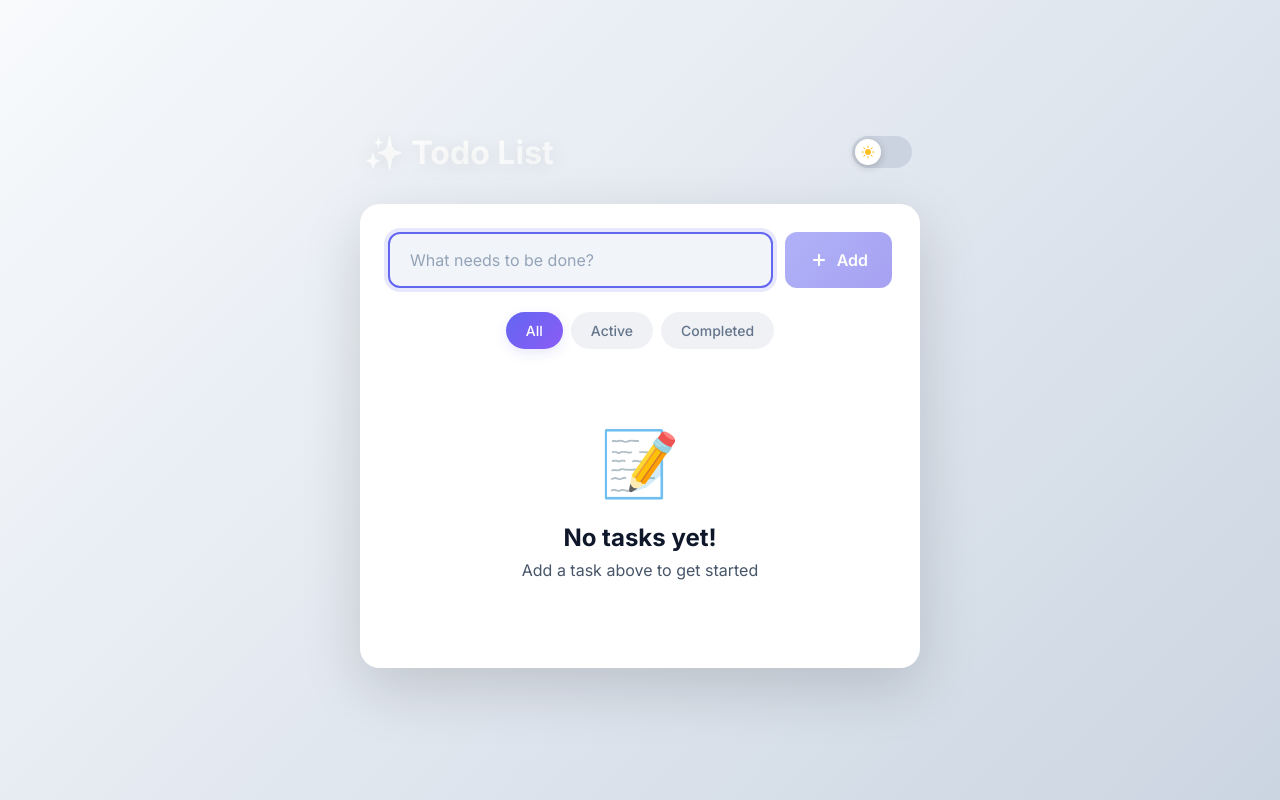
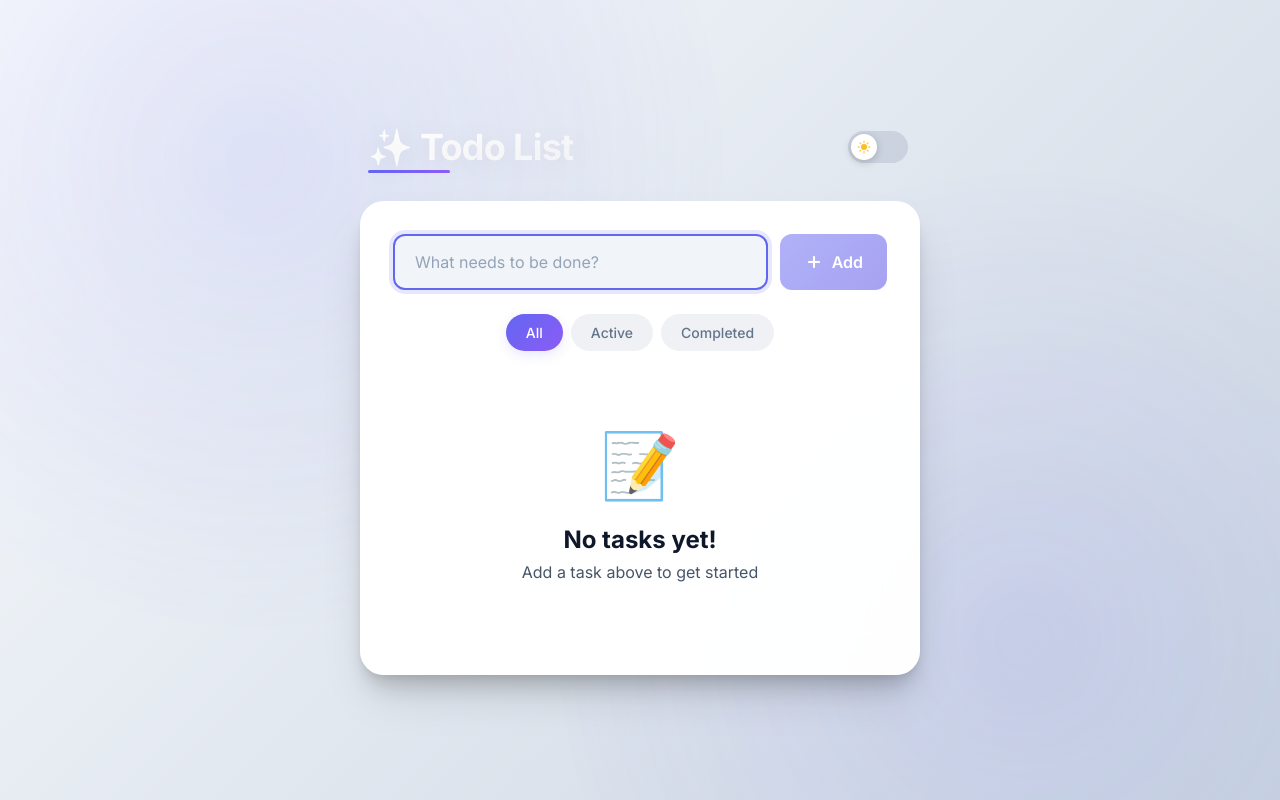
Before and after one commit to caden-cjs/cool-todo-app, a React (Vite) app: page / in a window 1280 px wide. Built offline with nearby package versions, Linux system fonts and the light colour scheme.

Commit message:
style: improve global styles with animations and glow effects

```diff
--- a/src/index.css
+++ b/src/index.css
@@ -11,7 +11,25 @@ body {
   min-height: 100vh;
   background: var(--bg-primary);
   color: var(--text-primary);
-  transition: background 0.3s ease;
+  transition: background 0.5s ease, color 0.3s ease;
+  position: relative;
+  overflow-x: hidden;
+}
+
+/* Subtle animated background pattern */
+body::before {
+  content: '';
+  position: fixed;
+  top: 0;
+  left: 0;
+  right: 0;
+  bottom: 0;
+  background:
+    radial-gradient(circle at 20% 20%, var(--glow-color) 0%, transparent 40%),
+    radial-gradient(circle at 80% 80%, var(--glow-color) 0%, transparent 40%);
+  opacity: 0.3;
+  pointer-events: none;
+  z-index: 0;
 }
 
 #root {
@@ -21,11 +39,25 @@ body {
   align-items: center;
   justify-content: center;
   padding: 20px;
+  position: relative;
+  z-index: 1;
 }
 
 .app {
   width: 100%;
   max-width: 560px;
+  animation: fadeInUp 0.8s cubic-bezier(0.16, 1, 0.3, 1);
+}
+
+@keyframes fadeInUp {
+  from {
+    opacity: 0;
+    transform: translateY(40px);
+  }
+  to {
+    opacity: 1;
+    transform: translateY(0);
+  }
 }
 
 .app-header {
@@ -33,21 +65,46 @@ body {
   justify-content: space-between;
   align-items: center;
   margin-bottom: 32px;
-  padding: 0 4px;
+  padding: 0 8px;
+  animation: slideDown 0.6s cubic-bezier(0.16, 1, 0.3, 1);
+}
+
+@keyframes slideDown {
+  from {
+    opacity: 0;
+    transform: translateY(-20px);
+  }
+  to {
+    opacity: 1;
+    transform: translateY(0);
+  }
 }
 
 .app-title {
-  font-size: 32px;
-  font-weight: 700;
-  background: linear-gradient(135deg, #fff 0%, rgba(255, 255, 255, 0.8) 100%);
+  font-size: 36px;
+  font-weight: 800;
+  letter-spacing: -0.02em;
+  background: linear-gradient(135deg, #ffffff 0%, rgba(255, 255, 255, 0.9) 50%, rgba(255, 255, 255, 0.7) 100%);
   -webkit-background-clip: text;
   -webkit-text-fill-color: transparent;
   background-clip: text;
-  text-shadow: 0 2px 20px rgba(0, 0, 0, 0.1);
+  text-shadow: 0 4px 30px rgba(0, 0, 0, 0.1);
+  position: relative;
+}
+
+.app-title::after {
+  content: '';
+  position: absolute;
+  bottom: -4px;
+  left: 0;
+  width: 40%;
+  height: 3px;
+  background: var(--accent-gradient);
+  border-radius: 2px;
 }
 
 [data-theme="dark"] .app-title {
-  background: linear-gradient(135deg, #818cf8 0%, #c084fc 100%);
+  background: linear-gradient(135deg, #818cf8 0%, #a78bfa 50%, #c4b5fd 100%);
   -webkit-background-clip: text;
   -webkit-text-fill-color: transparent;
   background-clip: text;
@@ -55,22 +112,45 @@ body {
 
 .app-card {
   background: var(--bg-card);
-  border-radius: 20px;
-  padding: 28px;
-  box-shadow: 0 20px 60px rgba(0, 0, 0, 0.15);
-  backdrop-filter: blur(10px);
-  animation: slideUp 0.6s ease;
+  border-radius: 24px;
+  padding: 32px;
+  box-shadow:
+    0 4px 6px -1px rgba(0, 0, 0, 0.05),
+    0 10px 15px -3px rgba(0, 0, 0, 0.08),
+    0 20px 25px -5px rgba(0, 0, 0, 0.1),
+    var(--shadow-lg);
+  backdrop-filter: blur(20px);
+  -webkit-backdrop-filter: blur(20px);
+  border: 1px solid var(--card-border);
+  animation: cardSlideUp 0.7s cubic-bezier(0.16, 1, 0.3, 1) 0.1s both;
+  position: relative;
+  overflow: hidden;
 }
 
-@keyframes slideUp {
+@keyframes cardSlideUp {
   from {
     opacity: 0;
-    transform: translateY(30px);
+    transform: translateY(50px) scale(0.98);
   }
   to {
     opacity: 1;
-    transform: translateY(0);
+    transform: translateY(0) scale(1);
   }
+}
+
+/* Subtle inner glow effect */
+.app-card::before {
+  content: '';
+  position: absolute;
+  top: 0;
+  left: 0;
+  right: 0;
+  height: 1px;
+  background: linear-gradient(90deg, transparent 0%, rgba(255, 255, 255, 0.5) 50%, transparent 100%);
+}
+
+[data-theme="dark"] .app-card::before {
+  background: linear-gradient(90deg, transparent 0%, rgba(129, 140, 248, 0.3) 50%, transparent 100%);
 }
 
 /* Mobile responsive */
@@ -86,8 +166,8 @@ body {
   }
 
   .app-card {
-    padding: 20px;
-    border-radius: 16px;
+    padding: 24px;
+    border-radius: 20px;
   }
 }
 
@@ -108,3 +188,9 @@ body {
 ::-webkit-scrollbar-thumb:hover {
   background: var(--text-muted);
 }
+
+/* Selection styling */
+::selection {
+  background: var(--accent-color);
+  color: white;
+}
```
